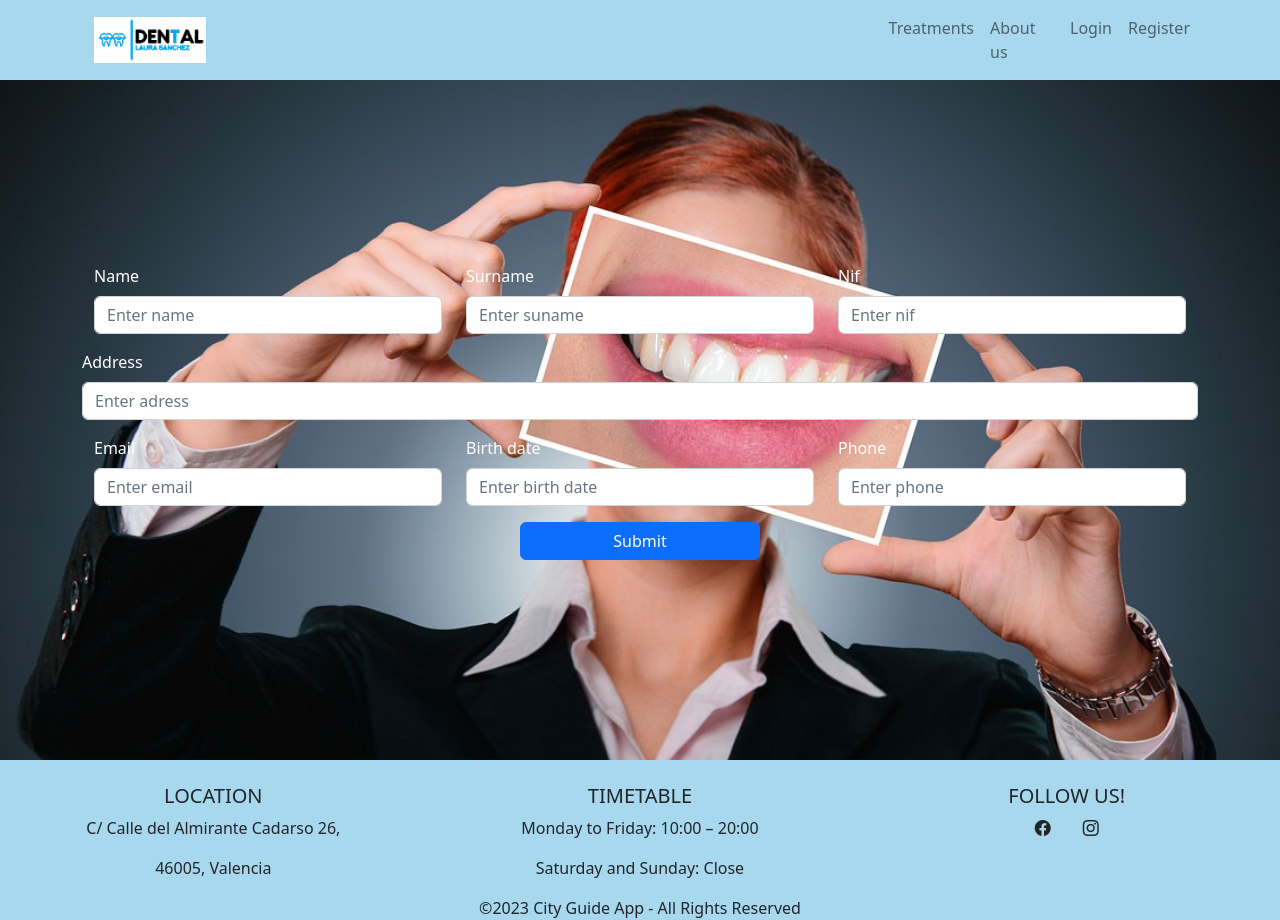
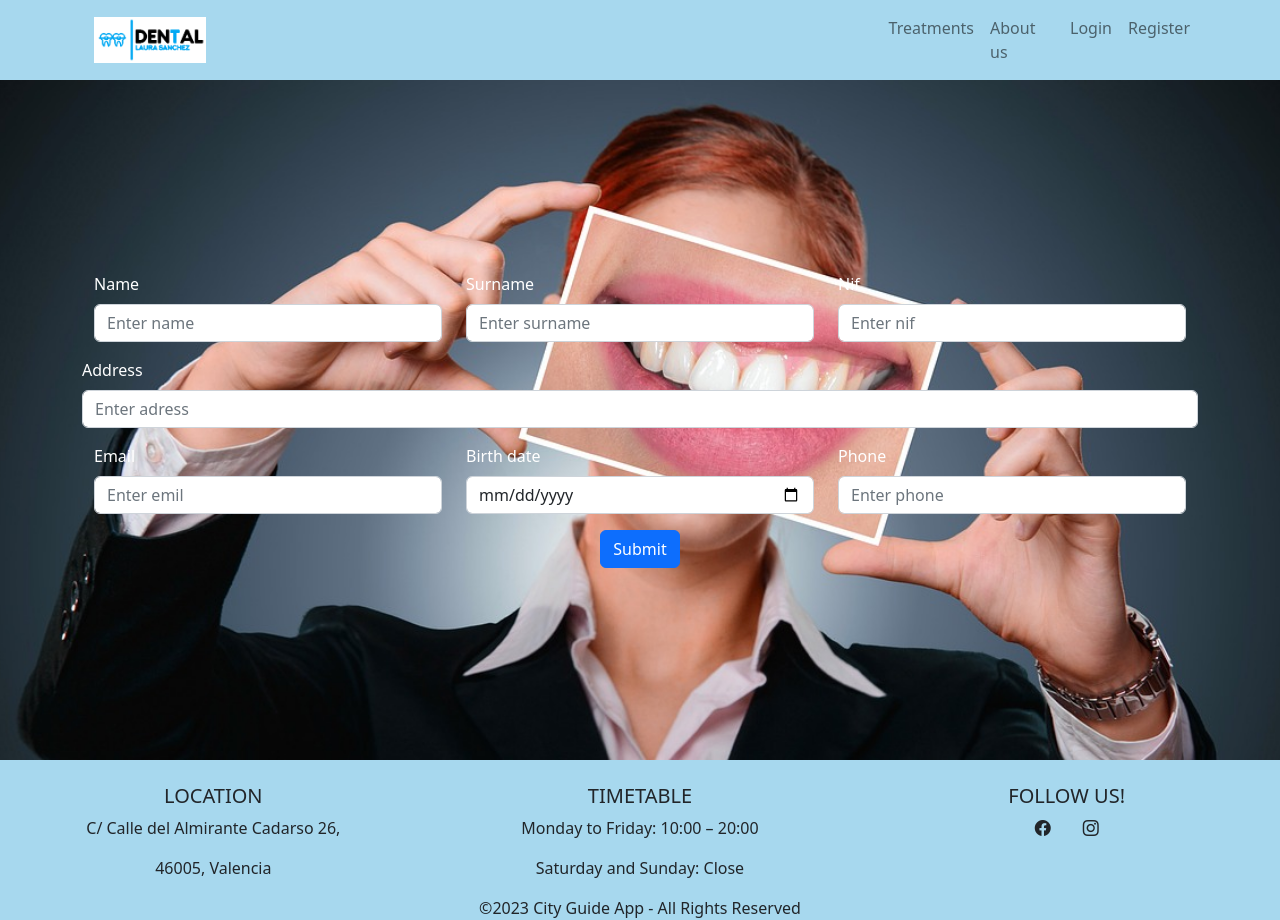
Before and after one commit to LauraSanchezLucas/lsl-fsd-val-frontend-dentalclinic, a React (Vite) app in the folder dentalclinic/: page /register in a window 1280 px wide. Built offline with nearby package versions, Linux system fonts and the light colour scheme.

Commit message:
feat:validation register without bbdd

```diff
--- a/dentalclinic/src/helpers/Helpers.jsx
+++ b/dentalclinic/src/helpers/Helpers.jsx
@@ -41,12 +41,42 @@ export const Helpers = (name, data, required) => {
       case "tfno":
       case "telefono":
       case "phonenumber":
-        break;
+        if (data === "" && required === true) {
+          return {message: "Please fill the field", Helpers: false};
+        } else if (!/\+?\(?\d{2,4}\)?[\d\s-]{9}/.test(data)) {
+          return {message: "Invalid phone format", Helpers: false};
+        }
+        return {message: "", Helpers: true};
 
       case "dni":
       case "document":
       case "nif":
-        break;
+        if (data === "" && required === true) {
+          return {message: "Please fill the field", Helpers: false};
+        } else if (!/^[a-z]{1}[0-9]{8}?$/i.test(data)) {
+          return {message: "Invalid nif format", Helpers: false};
+        }
+        return {message: "", Helpers: true};
+
+      case "adress":
+      case "direccion":
+      case "direction":
+        if (data === "" && required === true) {
+          return {message: "Please fill the field", Helpers: false};
+        } else if (!/^(?:\.{2})?(?:\/\.{2})*(\/[a-zA-Z0-9]+)+$/.test(data)) {
+          return {message: "Invalid adress format", Helpers: false};
+        }
+        return {message: "", Helpers: true};
+
+
+      case "fecha_nacimiento":
+        case "birth_date":
+        if (data === "" && required === true) {
+          return {message: "Please fill the field", Helpers: false};
+        } else if (!/^(0[1-9]|[12][0-9]|3[01])[- /.](0[1-9]|1[012])[- /.](19|20)\d\d$/.test(data)) {
+          return {message: "Invalid birth date format", Helpers: false};
+        }
+        return {message: "", Helpers: true};
 
       default:
         console.log("Field not recognized");
--- a/dentalclinic/src/layout/register/Register.css
+++ b/dentalclinic/src/layout/register/Register.css
@@ -22,3 +22,6 @@
     justify-content: center;
     align-items: center;
 }
+.red{
+    color: red;
+}
--- a/dentalclinic/src/layout/register/Register.jsx
+++ b/dentalclinic/src/layout/register/Register.jsx
@@ -3,9 +3,119 @@ import Col from 'react-bootstrap/Col';
 import Container from 'react-bootstrap/esm/Container';
 import Form from 'react-bootstrap/Form';
 import Row from 'react-bootstrap/Row';
+import { InputText } from '../../components/inputText/InputText';
 import './Register.css'
+import React, { useState, useEffect } from "react";
+import { Helpers } from "../../helpers/Helpers";
 
 export const Register = () => {
+
+  //HOOK
+  const [credential, setCredential] = useState({
+    name: "",
+    surname: "",
+    nif: "",
+    direction: "",
+    email: "",
+    birth_date: "",
+    phone: "",
+  });
+
+  //HANDLERS
+
+  const inputHandler = (e) => {
+    setCredential((prevState) => ({
+      ...prevState,
+      [e.target.name]: e.target.value,
+
+    }));
+  };
+
+// Hook validation
+  const [validationCredential, setValidationCredential] = useState({
+    nameValidation: false,
+    surnameValidation: false,
+    nifValidation: false,
+    directionValidation: false,
+    emailValidation: false,
+    // birth_dateValidation: false,
+    phoneValidation: false,
+  })
+// Hook error
+  const [credentialError, setCredentialError] = useState({
+    nameError: "",
+    surnameError: "",
+    nifError: "",
+    directionError: "",
+    emailError: "",
+    // birth_dateError: "",
+    phoneError: "",
+  });
+
+  const [registerAct, setRegisterAct] = useState(false);
+
+  //USEEFFECT
+
+  //Este tipo de useEffect siempre se ejecuta cuando se actualice cualquier hook.....
+  useEffect(() => {
+      console.log(credential)
+    //Recorremos el primer for in para ver si hay errores en las credenciales....
+    for(let error in credentialError){
+      if(credentialError[error] !== ""){
+        setRegisterAct(false);
+        return;
+      }
+    }
+    //Recorremos las credenciales con otro for in para comprobar en este caso si algún campo se ha dejado por rellenar...
+    for(let empty in credential){
+      if(credential[empty] === ""){
+        setRegisterAct(false);
+        return;
+      }
+    }
+
+    //El último cortafuegos será un for in que recorrerá el hook validationCredential que mirará si todas las credential no sólo
+    //están rellenas, sino que también han sido validadas
+    for(let Helpers in validationCredential){
+      if(validationCredential[Helpers] === false){
+        setRegisterAct(false);
+        return;
+      }
+    }
+    //si llegamos a este punto es porque no hemos encontrado ningún error en el for in que recorre el hook de errores
+    setRegisterAct(true);
+  });
+
+  //FUNCIONES
+  //Funcion de validacion
+
+  const checkError = (e) => {
+
+    let error = "";
+
+    let checked = Helpers(
+      e.target.name,
+      e.target.value,
+      e.target.required
+    );
+
+    error = checked.message;
+
+    setValidationCredential((prevState) => ({
+      ...prevState,
+      [e.target.name + "Validation"]: checked.Helpers,
+    }));
+
+    //Aqui seteamos el hook de los errores
+
+    setCredentialError((prevState) => ({
+      ...prevState,
+      [e.target.name + "Error"]: error,
+    }));
+  };
+  const fakeRegister = () => {
+    console.log("victoria");
+  };
   return (
     <div className='main_register'>
       <Container>
@@ -13,37 +123,93 @@ export const Register = () => {
               <Row className="mb-3">
                   <Form.Group as={Col} controlId="formGridEmail">
                   <Form.Label variant='white'>Name</Form.Label>
-                  <Form.Control className='inputlogin' type="name" name='name' placeholder="Enter name" />
+                  <InputText
+                    className={"inputlogin"}
+                    type={"text"}
+                    name={"name"}
+                    placeholder={"Enter name"}
+                    changeFunction ={(e)=>inputHandler(e)}
+                    blurFunction={(e) => checkError(e)}
+                    />
+                    <div className='red'>{credentialError.nameError}</div>
                   </Form.Group>
                   <Form.Group as={Col} controlId="formGridSurname">
                   <Form.Label>Surname</Form.Label>
-                  <Form.Control className='inputlogin' type="surname" name='surname' placeholder="Enter suname" />
+                  <InputText
+                    className={"inputlogin"}
+                    type={"text"}
+                    name={"surname"}
+                    placeholder={"Enter surname"}
+                    changeFunction ={(e)=>inputHandler(e)}
+                    blurFunction={(e) => checkError(e)}
+                    />
+                    <div className='red'>{credentialError.surnameError}</div>
                   </Form.Group>
                   <Form.Group as={Col} controlId="formGridNif">
                   <Form.Label>Nif</Form.Label>
-                  <Form.Control className='inputlogin' type="nif" name='nif' placeholder="Enter nif"  />
+                  <InputText
+                    className={"inputlogin"}
+                    type={"text"}
+                    name={"nif"}
+                    placeholder={"Enter nif"}
+                    changeFunction ={(e)=>inputHandler(e)}
+                    blurFunction={(e) => checkError(e)}
+                    />
+                    <div className='red'>{credentialError.nifError}</div>
                   </Form.Group>
               </Row>
               <Form.Group className="mb-3" controlId="formGridAddress2">
                   <Form.Label>Address</Form.Label>
-                  <Form.Control className='inputlogin' type="direction" name='direction' placeholder="Enter adress" />
+                  <InputText
+                    className={"inputlogin"}
+                    type={"text"}
+                    name={"direction"}
+                    placeholder={"Enter adress"}
+                    changeFunction ={(e)=>inputHandler(e)}
+                    blurFunction={(e) => checkError(e)}
+                    />
+                    <div className='red'>{credentialError.adressError}</div>
               </Form.Group>
               <Row className="mb-3">
                   <Form.Group as={Col} controlId="formGridCity">
                   <Form.Label>Email</Form.Label>
-                  <Form.Control className='inputlogin' type="email" name='email' placeholder="Enter email"/>
+                  <InputText
+                    className={"inputlogin"}
+                    type={"email"}
+                    name={"email"}
+                    placeholder={"Enter emil"}
+                    changeFunction ={(e)=>inputHandler(e)}
+                    blurFunction={(e) => checkError(e)}
+                    />
+                    <div className='red'>{credentialError.emailError}</div>
                   </Form.Group>
                   <Form.Group as={Col} controlId="formGridState">
                   <Form.Label>Birth date</Form.Label>
-                  <Form.Control className='inputlogin' type="birth_date" name='birth_date' placeholder="Enter birth date"  />
+                  <InputText
+                    className={"inputlogin"}
+                    type={"date"}
+                    name={"birth_date"}
+                    placeholder={"Enter birth of date"}
+                    changeFunction ={(e)=>inputHandler(e)}
+                    blurFunction={(e) => checkError(e)}
+                    />
                   </Form.Group>
                   <Form.Group as={Col} controlId="formGridZip">
                   <Form.Label>Phone</Form.Label>
-                  <Form.Control className='inputlogin' type="phone" name='phone' placeholder="Enter phone" />
+                  <InputText
+                    className={"inputlogin"}
+                    type={"text"}
+                    name={"phone"}
+                    placeholder={"Enter phone"}
+                    changeFunction ={(e)=>inputHandler(e)}
+                    blurFunction={(e) => checkError(e)}
+                    />
+                    <div className='red'>{credentialError.phoneError}</div>
                   </Form.Group>
               </Row>
               <div className="buttonRegister">
-              <Button variant="primary" type="submit" className='buttonSize'>Submit</Button>
+              <Button onClick={registerAct ? () => {fakeRegister();}: () => {}} variant="primary">Submit</Button>
+                              {/* registerAct ? () => { fakeRegister(); } : () => {}} */}
               </div>
           </Form>
       </Container>
```
